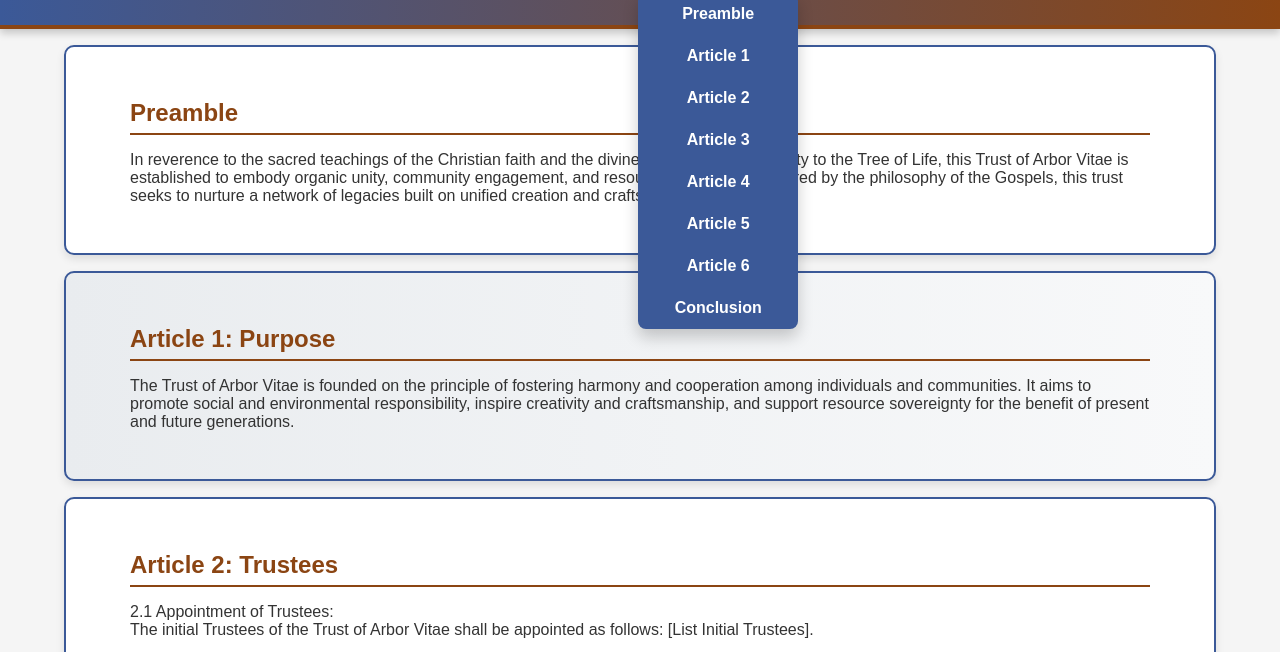
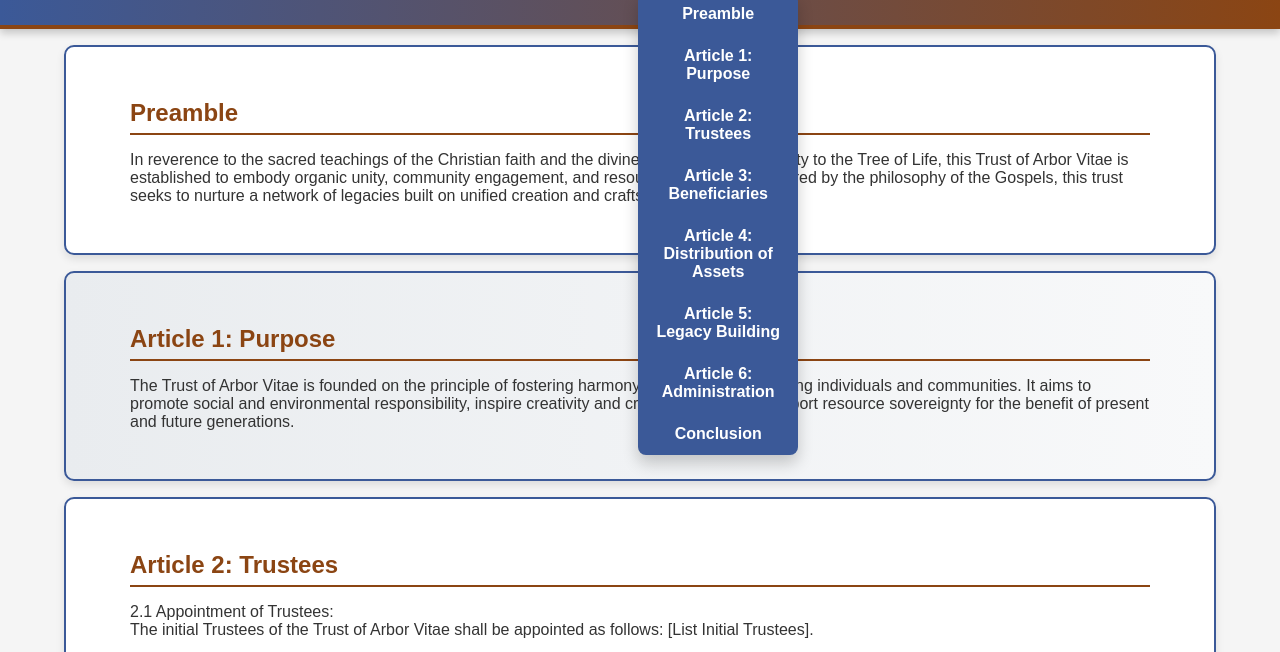
Before and after one commit to ArborVitaeProject/Trust, a website: page index.html in a window 1280 px wide. Both pictures are taken after a click on the link "Sections". Shown: the part 94-746 px from the top of the page. Drawn offline with Linux system fonts and the light colour scheme.

Commit message:
update to nav bar

```diff
--- a/index.html
+++ b/index.html
@@ -17,12 +17,12 @@
                         <a href="javascript:void(0)" class="dropbtn">Sections</a>
                         <div class="dropdown-content">
                             <a href="#preamble">Preamble</a>
-                            <a href="#article1">Article 1</a>
-                            <a href="#article2">Article 2</a>
-                            <a href="#article3">Article 3</a>
-                            <a href="#article4">Article 4</a>
-                            <a href="#article5">Article 5</a>
-                            <a href="#article6">Article 6</a>
+                            <a href="#article1">Article 1: Purpose</a>
+                            <a href="#article2">Article 2: Trustees</a>
+                            <a href="#article3">Article 3: Beneficiaries</a>
+                            <a href="#article4">Article 4: Distribution of Assets</a>
+                            <a href="#article5">Article 5: Legacy Building</a>
+                            <a href="#article6">Article 6: Administration</a>
                             <a href="#conclusion">Conclusion</a>
                         </div>
                     </li>
```
